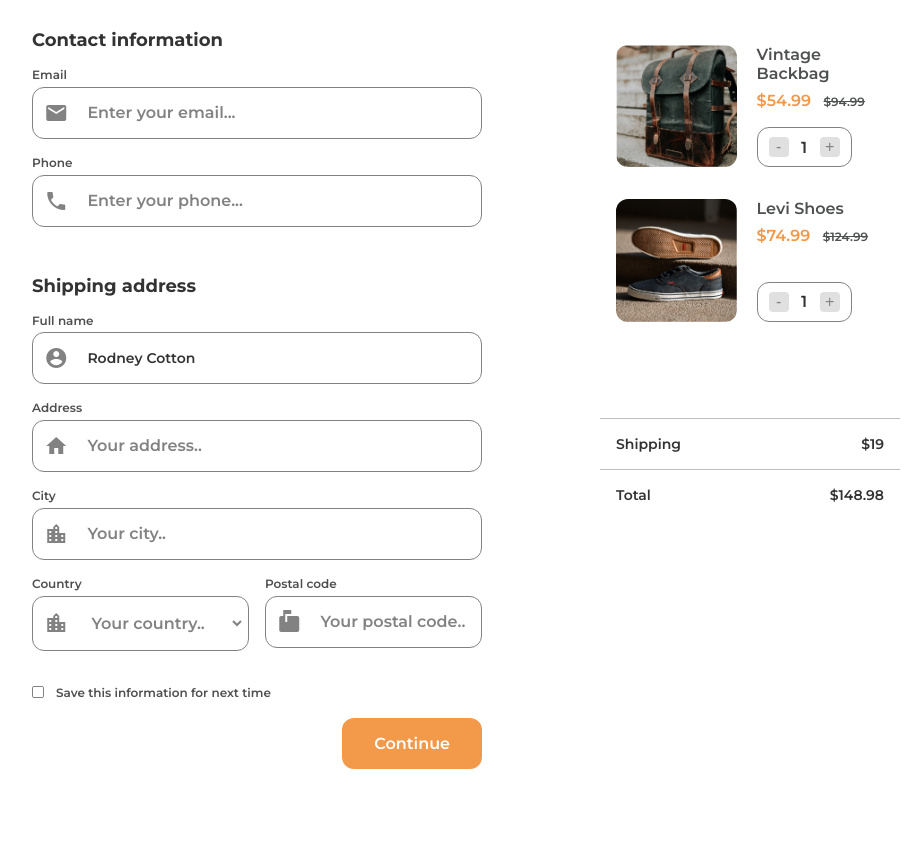
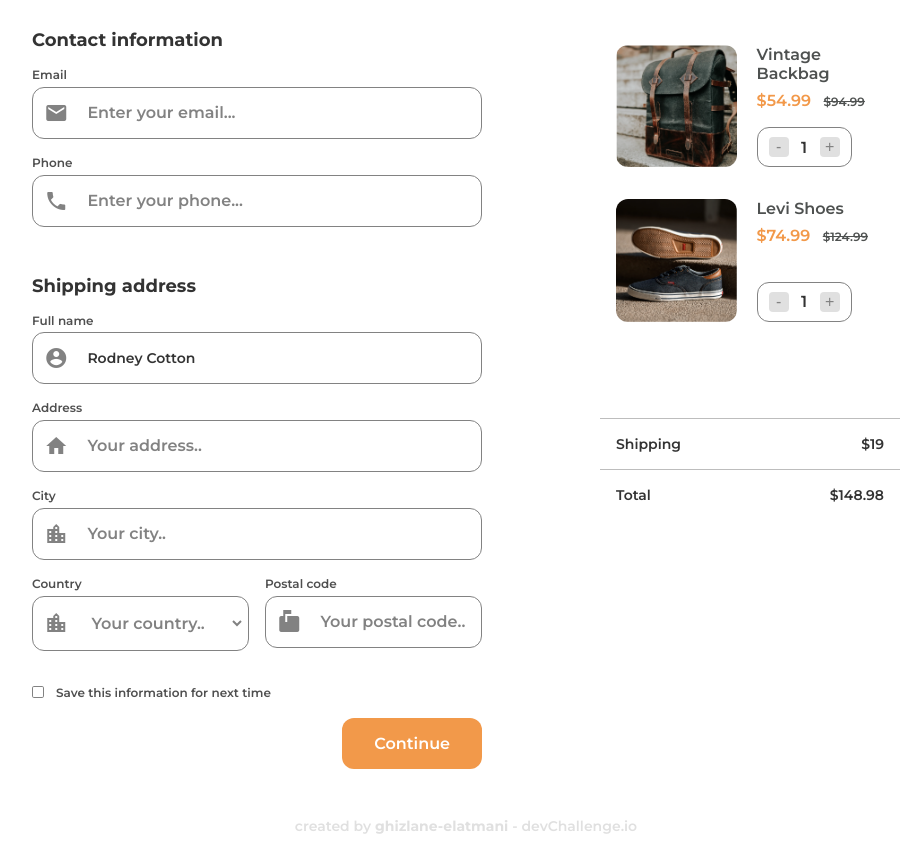
Before and after one commit to ghizlane-elatmani/Checkout-Page, a plain HTML site: page index.html in a window 1280 px wide. Shown: the part 79-930 px from the top of the page, without its empty margins (174-1089 px from the left). Before the commit the page ends 880 px from the top, so only its background shows below. Drawn offline with Linux system fonts and the light colour scheme.

Commit message:
Add footer

```diff
--- a/css/style.css
+++ b/css/style.css
@@ -353,6 +353,24 @@ body {
   cursor: pointer;
 }
 
+/* ------------------------ FOOTER ------------------------ */
+.footer {
+  text-align: center;
+  font-family: "Montserrat", sans-serif;
+  font-weight: 500;
+  font-size: 14px;
+  padding: 1rem 2rem;
+  color: var(--color-grey-5);
+}
+
+.footer p {
+  max-width: none;
+}
+
+.footer span {
+  font-weight: 700;
+}
+
 /* min-width: 600px */
 @media only screen and (min-width: 800px) {
   .container {
--- a/index.html
+++ b/index.html
@@ -244,6 +244,11 @@
         <span class="material-icons close"> close </span>
       </span>
     </div>
+
+    <!-- Footer -->
+    <footer class="footer">
+      <p>created by <span>ghizlane-elatmani</span> - devChallenge.io</p>
+    </footer>
     <script src="js/app.js"></script>
   </body>
 </html>
```
